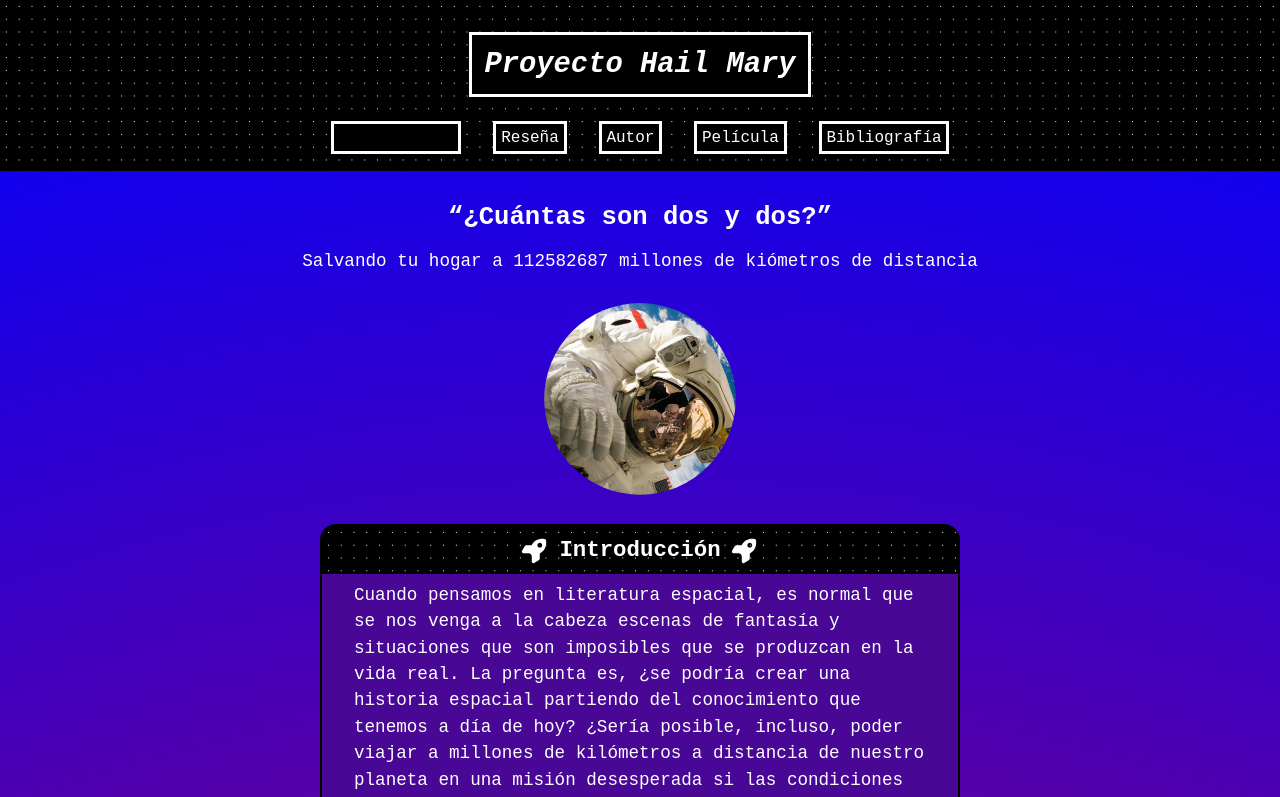
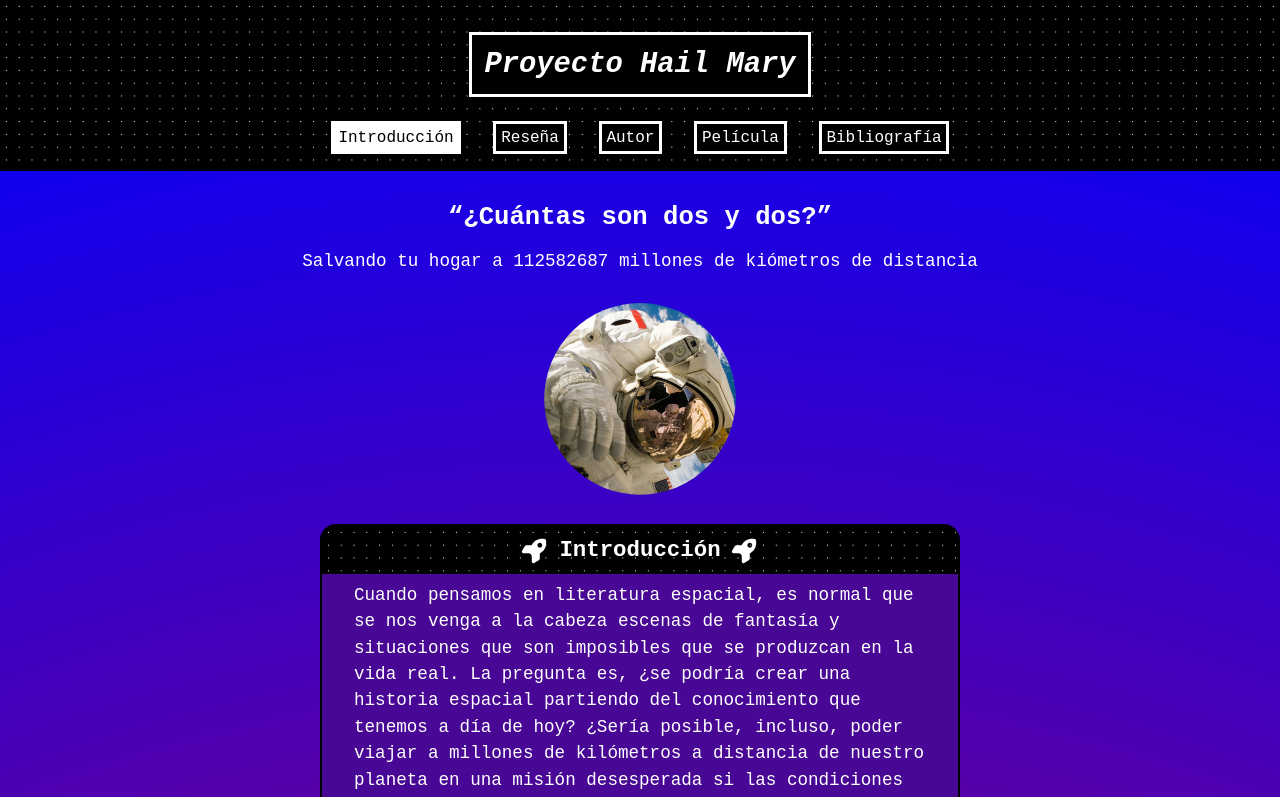
Before and after one commit to egarciavalen/uoc-boilerplate-master-p1, a website built with Parcel: page src/index.html in a window 1280 px wide. In both pictures the pointer is over the link "Introducción". Shown: the top 797 px of the page. Built offline with nearby package versions, Linux system fonts and the light colour scheme.

Commit message:
Revisión enlaces css

```diff
--- a/src/assets/styles/layouts/_home.scss
+++ b/src/assets/styles/layouts/_home.scss
@@ -182,6 +182,12 @@ ul { list-style-type: none; }
   // Color de fondo para que no quede mezclado con los puntos
   background-color: black;
   border: 0.2rem white solid;
+}
+
+.body-header-navigation ul a:hover {
+  // Necesario para que se refleje el cambio al mover el ratón por encima
+  color: variables.$primary-color;
+  background-color: variables.$secondary-color;
 }
 
 // ARTÍCULO
```
